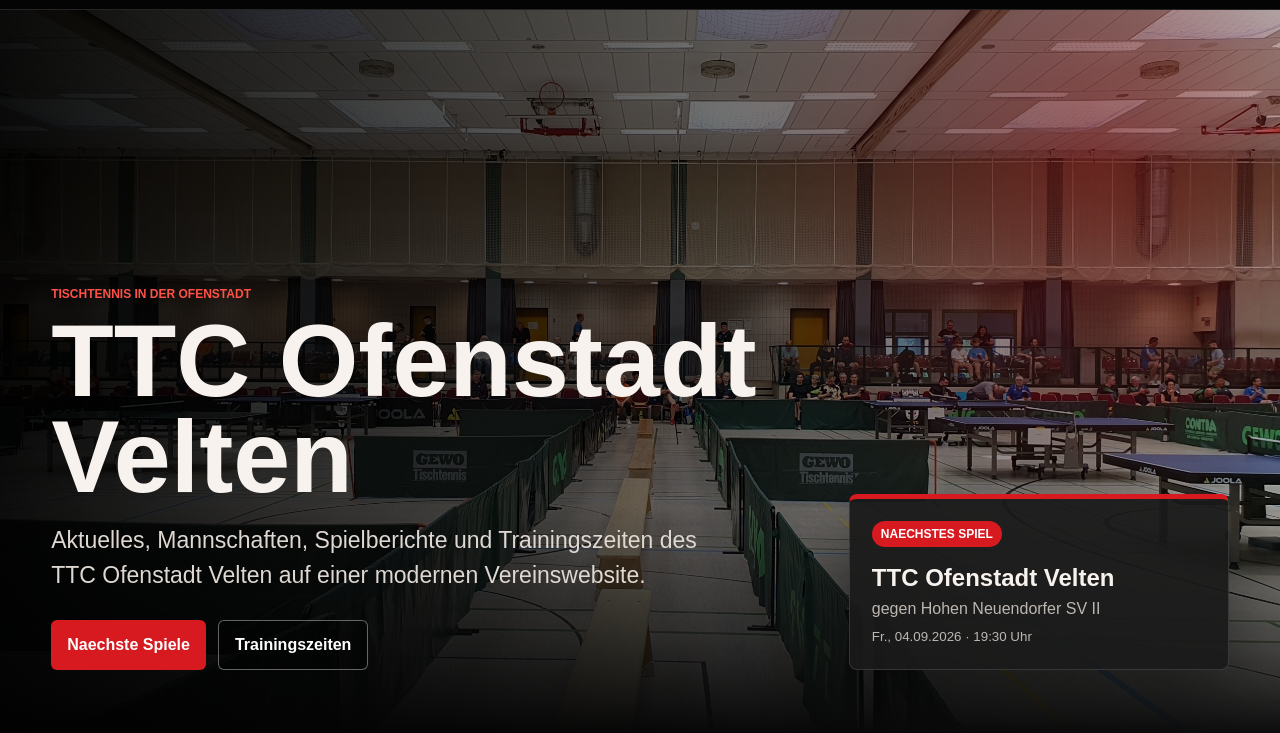
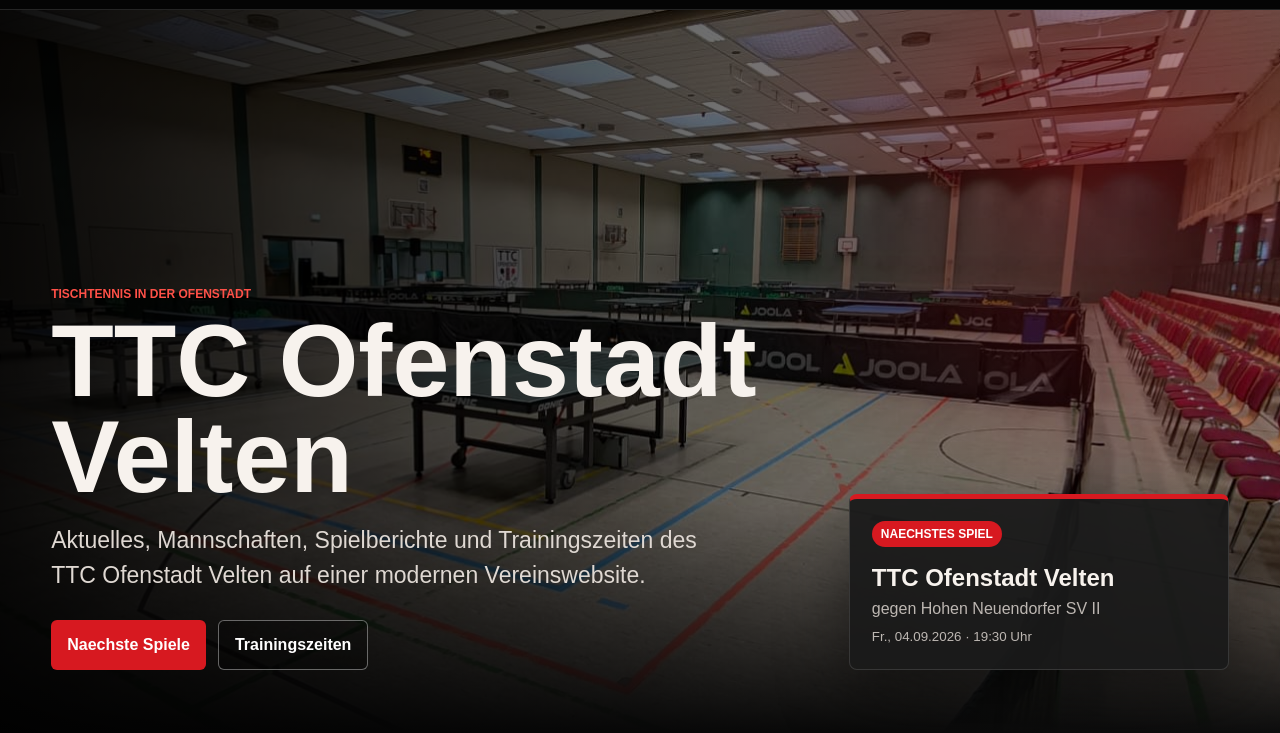
Before and after one commit to Marko110780/ttc-ofenstadt-velten, a website: page public/index.html in a window 1280 px wide. Shown: the part 67-800 px from the top of the page. Drawn offline with Linux system fonts and the light colour scheme.

Commit message:
Use new homepage tournament image

```diff
--- a/public/index.html
+++ b/public/index.html
@@ -38,7 +38,7 @@
     <main id="start">
       <section class="hero" aria-labelledby="hero-title">
         <div class="hero-media" aria-hidden="true">
-          <img src="assets/turnierbild.jpg" alt="">
+          <img src="assets/turnierbild_neu.jpeg" alt="">
         </div>
         <div class="hero-shade"></div>
         <div class="hero-content">
```
Also changed, not shown: public/assets/turnierbild_neu.jpeg (added).
